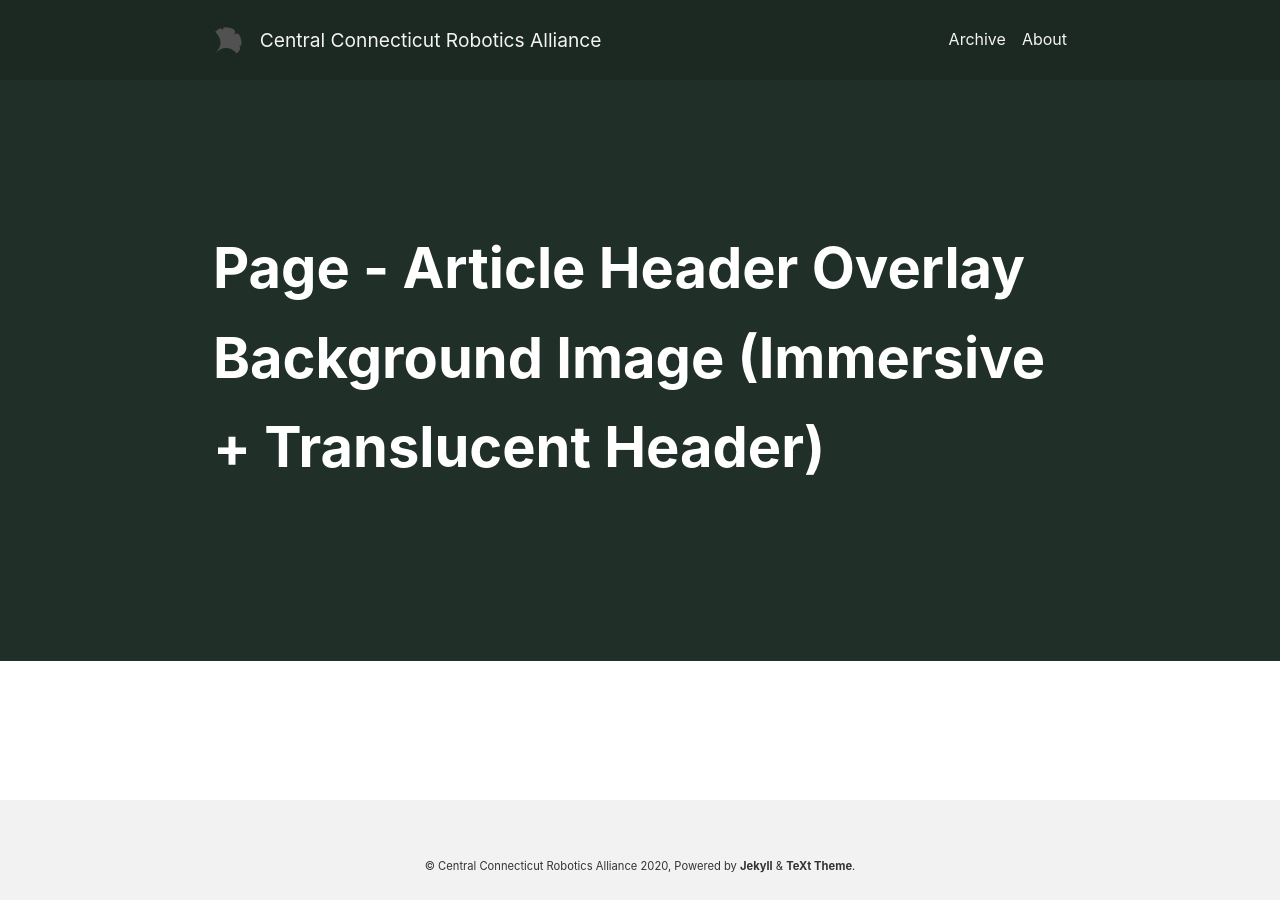
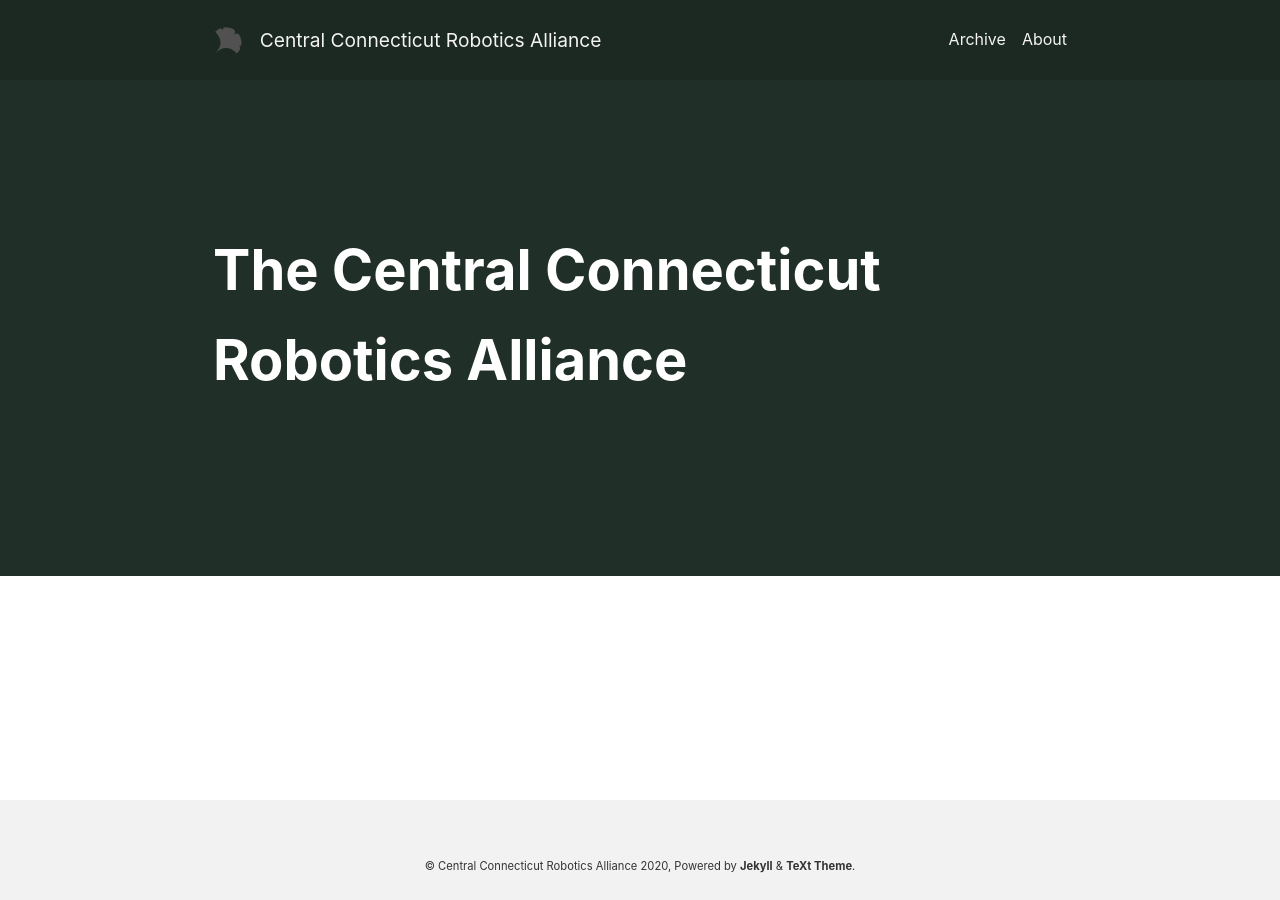
Before and after one commit to LoganAyers3461/jekyll-theme-test, a Jekyll site: the page built from index.html, in a window 1280 px wide. Built offline with Jekyll 4.4.1, drawn with Linux system fonts in a browser that asks for light colours; nearby versions of some CDN libraries; the list of posts is cut into pages by our own code.

Commit message:
config updates

```diff
--- a/_config.yml
+++ b/_config.yml
@@ -18,7 +18,7 @@
 ##############################
 text_skin: default # "default" (default), "dark", "forest", "ocean", "chocolate", "orange"
 highlight_theme: default # "default" (default), "tomorrow", "tomorrow-night", "tomorrow-night-eighties", "tomorrow-night-blue", "tomorrow-night-bright"
-url     : # the base hostname & protocol for your site e.g. https://www.someone.com
+url     : www.ccrarobotics.org
 baseurl : / # does not include hostname
 title   : Central Connecticut Robotics Alliance
 description: > # this means to ignore newlines until "Language & timezone"
@@ -55,7 +55,7 @@
 
 ## => GitHub Repository (if the site is hosted by GitHub)
 ##############################
-repository: user_name/repo_name
+repository: MaxPeacceEnforcers/maxpeacceenforcers.github.io
 repository_tree: master
 
 
--- a/index.html
+++ b/index.html
@@ -1,6 +1,6 @@
 ---
 layout: article
-title: Page - Article Header Overlay Background Image (Immersive + Translucent Header)
+title: The Central Connecticut Robotics Alliance
 mode: immersive
 header:
   theme: dark
```
